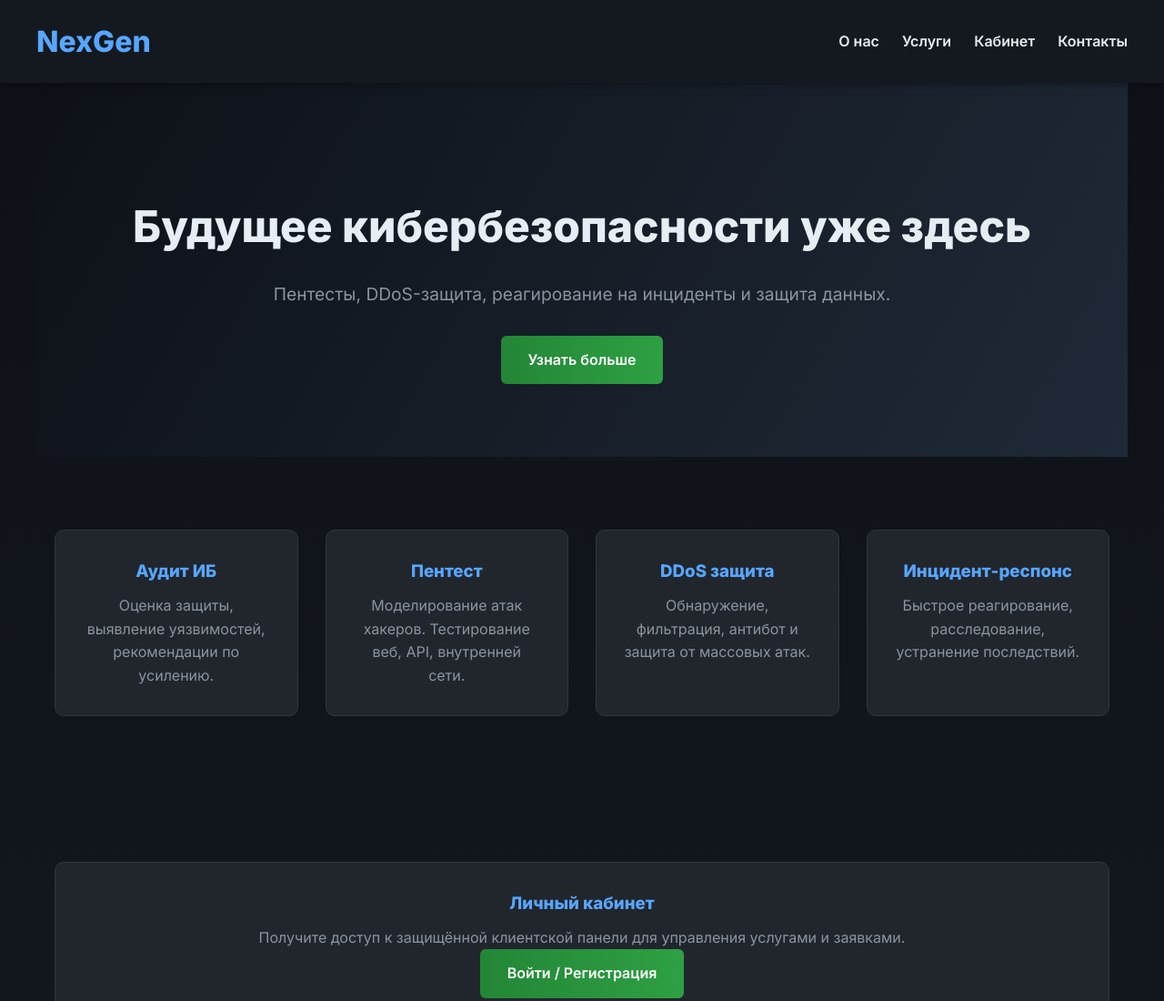
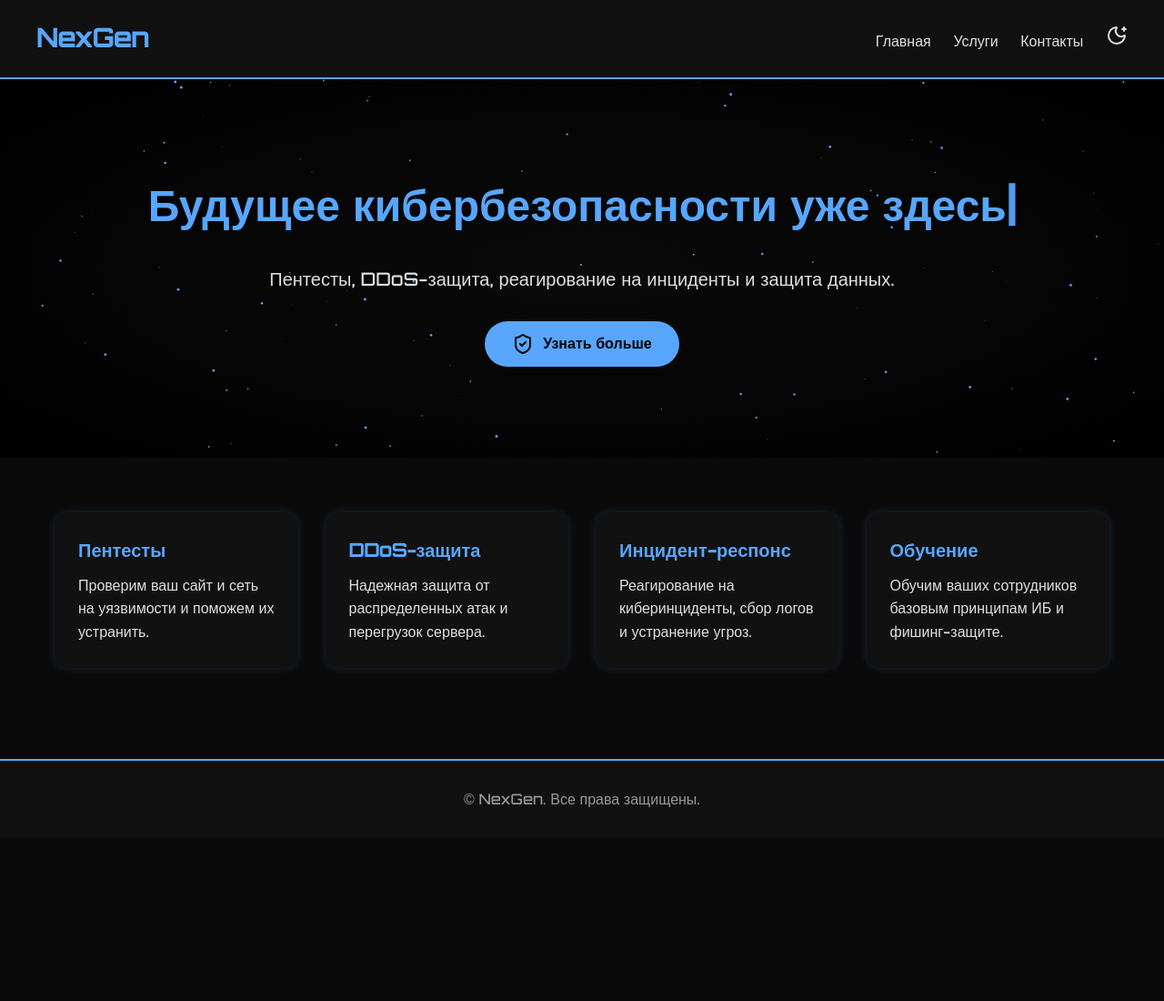
Before and after one commit to yestaevv/yestaevv, a plain HTML site: page index.html in a window 1280 px wide. Shown: the top 1100 px of the page at 91% size. After the commit the page ends 921 px from the top, so only its background shows below. Drawn offline with nearby package versions, Linux system fonts and the light colour scheme.

Commit message:
Update index.html

```diff
--- a/index.html
+++ b/index.html
@@ -3,242 +3,340 @@
 <head>
   <meta charset="UTF-8" />
   <meta name="viewport" content="width=device-width, initial-scale=1.0" />
-  <title>NexGen CyberDefence</title>
-  <link href="https://fonts.googleapis.com/css2?family=Inter:wght@400;600;800&display=swap" rel="stylesheet">
+  <title>NexGen</title>
+  <link href="https://fonts.googleapis.com/css2?family=Orbitron:wght@500&display=swap" rel="stylesheet" />
+  <script src="https://unpkg.com/lucide@latest"></script>
+  <link href="https://unpkg.com/aos@2.3.4/dist/aos.css" rel="stylesheet">
   <style>
+    :root {
+      --color-bg: #0a0a0a;
+      --color-card: #111;
+      --color-accent: #58a6ff;
+      --color-text: #e0e0e0;
+    }
+
+    body.light {
+      --color-bg: #f7f7f7;
+      --color-card: #fff;
+      --color-accent: #007bff;
+      --color-text: #222;
+    }
+
     * {
+      box-sizing: border-box;
       margin: 0;
       padding: 0;
-      box-sizing: border-box;
     }
 
     body {
-      font-family: 'Inter', sans-serif;
-      background: linear-gradient(180deg, #0d1117, #161b22);
-      color: #e6edf3;
+      font-family: 'Orbitron', sans-serif;
+      background-color: var(--color-bg);
+      color: var(--color-text);
       line-height: 1.6;
-      scroll-behavior: smooth;
+      transition: background-color 0.3s, color 0.3s;
     }
 
     header {
-      background: rgba(22, 27, 34, 0.9);
-      backdrop-filter: blur(10px);
-      padding: 20px 40px;
       display: flex;
       justify-content: space-between;
       align-items: center;
-      position: sticky;
-      top: 0;
-      z-index: 1000;
-      box-shadow: 0 0 10px rgba(0,0,0,0.5);
+      padding: 20px 40px;
+      background-color: #111;
+      border-bottom: 2px solid var(--color-accent);
     }
 
-    .logo h1 {
-      font-size: 2em;
-      color: #58a6ff;
-    }
-
-    .nav-links {
-      display: flex;
-      gap: 25px;
+    .logo {
+      font-size: 28px;
+      font-weight: bold;
+      color: var(--color-accent);
     }
 
     .nav-links a {
-      color: #e6edf3;
+      color: var(--color-text);
       text-decoration: none;
-      font-weight: 600;
+      margin-left: 20px;
+      font-weight: 500;
+      position: relative;
       transition: color 0.3s;
     }
 
     .nav-links a:hover {
-      color: #58a6ff;
+      color: var(--color-accent);
+      text-shadow: 0 0 6px var(--color-accent), 0 0 12px var(--color-accent);
+    }
+
+    .theme-toggle {
+      cursor: pointer;
+      margin-left: 20px;
     }
 
     .hero {
+      position: relative;
+      overflow: hidden;
       text-align: center;
-      padding: 120px 20px 80px;
-      background: linear-gradient(120deg, #0d1117, #1f2937);
-      animation: fadeIn 1s ease-in;
+      padding: 100px 20px;
+      background: radial-gradient(ellipse at center, #0a0a0a 0%, #000000 100%);
+      transform-style: preserve-3d;
+      perspective: 1000px;
+    }
+
+    #stars {
+      position: absolute;
+      top: 0;
+      left: 0;
+      z-index: 0;
+      width: 100%;
+      height: 100%;
+    }
+
+    .hero h2,
+    .hero p,
+    .hero a {
+      position: relative;
+      z-index: 1;
+      transition: transform 0.2s;
     }
 
     .hero h2 {
-      font-size: 3em;
-      font-weight: 800;
+      font-size: 48px;
       margin-bottom: 20px;
+      color: var(--color-accent);
     }
 
     .hero p {
-      font-size: 1.2em;
-      color: #8b949e;
+      font-size: 20px;
       margin-bottom: 30px;
     }
 
     .button {
-      background: linear-gradient(90deg, #238636, #2ea043);
-      color: #fff;
-      padding: 14px 30px;
+      background: var(--color-accent);
+      color: #000;
+      padding: 12px 30px;
       border: none;
-      border-radius: 6px;
-      font-weight: 600;
-      font-size: 1em;
+      border-radius: 30px;
+      text-decoration: none;
+      font-weight: bold;
       transition: 0.3s;
-      cursor: pointer;
-      text-decoration: none;
-      display: inline-block;
+      display: inline-flex;
+      align-items: center;
+      gap: 10px;
     }
 
     .button:hover {
-      background: linear-gradient(90deg, #2ea043, #238636);
+      background: #0051cc;
+      box-shadow: 0 0 10px var(--color-accent), 0 0 20px var(--color-accent);
+      transform: scale(1.05);
     }
 
-    section {
-      padding: 80px 20px;
+    main {
+      padding: 60px 20px;
       max-width: 1200px;
-      margin: auto;
+      margin: 0 auto;
     }
 
-    .services, .steps, .contact, .clients {
+    .services {
       display: grid;
-      grid-template-columns: repeat(auto-fit, minmax(260px, 1fr));
+      grid-template-columns: repeat(auto-fit, minmax(250px, 1fr));
       gap: 30px;
-      animation: fadeInUp 0.7s ease;
     }
 
     .card {
-      background: #21262d;
-      padding: 30px;
-      border-radius: 10px;
-      border: 1px solid #30363d;
-      transition: 0.3s;
-      text-align: center;
+      background-color: var(--color-card);
+      padding: 25px;
+      border-radius: 15px;
+      box-shadow: 0 0 10px rgba(88, 166, 255, 0.2);
+      transition: transform 0.3s, box-shadow 0.3s;
+      border: 1px solid transparent;
     }
 
     .card:hover {
-      transform: translateY(-8px);
-      box-shadow: 0 0 20px rgba(88,166,255,0.3);
+      transform: translateY(-5px);
+      border-color: var(--color-accent);
+      box-shadow: 0 0 15px var(--color-accent);
     }
 
     .card h3 {
-      color: #58a6ff;
       margin-bottom: 10px;
-    }
-
-    .card p {
-      color: #8b949e;
+      font-size: 20px;
+      color: var(--color-accent);
     }
 
     footer {
-      background: #0d1117;
       text-align: center;
-      padding: 30px;
-      color: #6e7681;
-      border-top: 1px solid #30363d;
-      font-size: 0.9em;
+      padding: 30px 20px;
+      background-color: #111;
+      border-top: 2px solid var(--color-accent);
+      margin-top: 40px;
     }
 
-    @keyframes fadeIn {
-      from { opacity: 0; transform: translateY(-20px); }
-      to { opacity: 1; transform: translateY(0); }
+    footer p {
+      color: #999;
     }
 
-    @keyframes fadeInUp {
-      from { opacity: 0; transform: translateY(40px); }
-      to { opacity: 1; transform: translateY(0); }
+#typewriter {
+  display: inline-block;
+  font-size: 48px;
+  color: var(--color-accent);
+  white-space: nowrap;
+  overflow: hidden;
 }
 
-    @media (max-width: 768px) {
-      .nav-links {
-        flex-direction: column;
-        align-items: center;
+#cursor {
+  display: inline-block;
+  animation: blink 0.8s infinite;
+  color: var(--color-accent);
 }
-      .hero h2 {
-        font-size: 2em;
+
+@keyframes blink {
+  0%, 100% { opacity: 1; }
+  50% { opacity: 0; }
 }
-    }
+
+
+
   </style>
 </head>
 <body>
-
   <header>
-    <div class="logo"><h1>NexGen</h1></div>
+    <div class="logo">NexGen</div>
     <nav class="nav-links">
-      <a href="about.html">О нас</a>
-      <a href="services.html">Услуги</a>
-      <a href="account.html">Кабинет</a>
-      <a href="contact.html">Контакты</a>
+      <a href="#">Главная</a>
+      <a href="#">Услуги</a>
+      <a href="#">Контакты</a>
+      <span class="theme-toggle" id="themeToggle" title="Сменить тему">
+        <i data-lucide="moon-star"></i>
+      </span>
     </nav>
   </header>
 
-  <section class="hero">
-    <h2>Будущее кибербезопасности уже здесь</h2>
+  <section class="hero" id="hero">
+    <canvas id="stars"></canvas>
+    <h2 id="typewriter"><span id="typed-text"></span><span id="cursor">|</span></h2>
     <p>Пентесты, DDoS-защита, реагирование на инциденты и защита данных.</p>
-    <a href="#services" class="button">Узнать больше</a>
+    <a href="#" class="button"><i data-lucide="shield-check"></i>Узнать больше</a>
   </section>
 
-  <section id="services" class="services">
-    <div class="card">
-      <h3>Аудит ИБ</h3>
-      <p>Оценка защиты, выявление уязвимостей, рекомендации по усилению.</p>
+  <main>
+    <section class="services">
+      <div class="card" data-aos="fade-up">
+        <h3>Пентесты</h3>
+        <p>Проверим ваш сайт и сеть на уязвимости и поможем их устранить.</p>
       </div>
-    <div class="card">
-      <h3>Пентест</h3>
-      <p>Моделирование атак хакеров. Тестирование веб, API, внутренней сети.</p>
+      <div class="card" data-aos="fade-up" data-aos-delay="100">
+        <h3>DDoS-защита</h3>
+        <p>Надежная защита от распределенных атак и перегрузок сервера.</p>
       </div>
-    <div class="card">
-      <h3>DDoS защита</h3>
-      <p>Обнаружение, фильтрация, антибот и защита от массовых атак.</p>
+      <div class="card" data-aos="fade-up" data-aos-delay="200">
+        <h3>Инцидент-респонс</h3>
+        <p>Реагирование на киберинциденты, сбор логов и устранение угроз.</p>
       </div>
-    <div class="card">
-      <h3>Инцидент-респонс</h3>
-      <p>Быстрое реагирование, расследование, устранение последствий.</p>
+      <div class="card" data-aos="fade-up" data-aos-delay="300">
+        <h3>Обучение</h3>
+        <p>Обучим ваших сотрудников базовым принципам ИБ и фишинг-защите.</p>
       </div>
     </section>
-
-  <section id="account" class="steps">
-    <div class="card">
-      <h3>Личный кабинет</h3>
-      <p>Получите доступ к защищённой клиентской панели для управления услугами и заявками.</p>
-      <a href="#" class="button">Войти / Регистрация</a>
-    </div>
-  </section>
-
-  <section class="clients">
-    <div class="card">
-      <h3>100+ клиентов</h3>
-      <p>Государственные и частные компании доверяют нам свою безопасность.</p>
-    </div>
-    <div class="card">
-      <h3>24/7 мониторинг</h3>
-      <p>Мы всегда на страже: отслеживание угроз и реагирование круглосуточно.</p>
-    </div>
-    <div class="card">
-      <h3>Эксперты в штате</h3>
-      <p>Сертифицированные специалисты с опытом работы в SOC, CERT, Red Team.</p>
-    </div>
-  </section>
-
-  <section id="contact" class="contact">
-    <div class="card">
-      <h3>Связаться с нами</h3>
-      <p>Email: office@ngcd.tech</p>
-      <p>Телефон: +7 (702) 798-99-57</p>
-      <p>Астана, ул. Әлихан Бөкейхан 25А</p>
-    </div>
-    <div class="card">
-      <h3>Реквизиты</h3>
-      <p>ТОО «NexGen CyberDefence»</p>
-      <p>БИН: 123456789012</p>
-      <p>Счёт: KZ0000000000000000</p>
-    </div>
-    <div class="card">
-      <h3>Работа с нами</h3>
-      <p>Ищем талантов в области ИБ: аналитиков, пентестеров, инженеров SOC.</p>
-    </div>
-  </section>
+  </main>
 
   <footer>
-    &copy; 2025 NexGen CyberDefence. Все права защищены.
+    <p>&copy; NexGen. Все права защищены.</p>
   </footer>
+
+  <script src="https://unpkg.com/aos@2.3.4/dist/aos.js"></script>
+  <script>
+    lucide.createIcons();
+    AOS.init();
+
+   // 3D параллакс эффект
+   // const hero = document.getElementById('hero');
+   // hero.addEventListener('mousemove', (e) => {
+    //  const x = (e.clientX / window.innerWidth - 0.5) * 20;
+    //  const y = (e.clientY / window.innerHeight - 0.5) * 20;
+    //  hero.querySelector('h2').style.transform = rotateY(${x}deg) rotateX(${-y}deg);
+    //  hero.querySelector('p').style.transform = translateX(${x}px) translateY(${y}px);
+  //  });
+
+//    hero.addEventListener('mouseleave', () => {
+ //     hero.querySelector('h2').style.transform = 'none';
+  //    hero.querySelector('p').style.transform = 'none';
+ //   });
+
+    // canvas stars
+    const canvas = document.getElementById('stars');
+    const ctx = canvas.getContext('2d');
+    let stars = [];
+
+    function resizeCanvas() {
+      canvas.width = window.innerWidth;
+      canvas.height = hero.offsetHeight;
+    }
+
+    function createStars(count) {
+      stars = [];
+      for (let i = 0; i < count; i++) {
+        stars.push({
+          x: Math.random() * canvas.width,
+          y: Math.random() * canvas.height,
+          radius: Math.random() * 1.5,
+          speed: Math.random() * 0.5 + 0.2
+        });
+      }
+    }
+
+    function animateStars() {
+      ctx.clearRect(0, 0, canvas.width, canvas.height);
+      ctx.fillStyle = '#58a6ff';
+      for (let star of stars) {
+        ctx.beginPath();
+        ctx.arc(star.x, star.y, star.radius, 0, 2 * Math.PI);
+        ctx.fill();
+        star.y += star.speed;
+        if (star.y > canvas.height) {
+          star.y = 0;
+          star.x = Math.random() * canvas.width;
+        }
+      }
+      requestAnimationFrame(animateStars);
+    }
+
+    window.addEventListener('resize', () => {
+      resizeCanvas();
+      createStars(120);
+    });
+
+    resizeCanvas();
+    createStars(120);
+    animateStars();
+
+    // Переключатель темы
+    const themeToggle = document.getElementById('themeToggle');
+    const currentTheme = localStorage.getItem('theme');
+    if (currentTheme === 'light') document.body.classList.add('light');
+
+    themeToggle.addEventListener('click', () => {
+      document.body.classList.toggle('light');
+      localStorage.setItem('theme', document.body.classList.contains('light') ? 'light' : 'dark');
+    });
+  </script>
+
+
+  <script>
+    const text = "Будущее кибербезопасности уже здесь";
+    const speed = 75;
+    let i = 0;
+
+    function typeWriter() {
+      const typedText = document.getElementById("typed-text");
+      if (i < text.length) {
+        typedText.innerHTML += text.charAt(i);
+        i++;
+        setTimeout(typeWriter, speed);
+      }
+    }
+
+    document.addEventListener("DOMContentLoaded", typeWriter);
+  </script>
+
+
 
 </body>
 </html>
```
Lines whose indentation alone changed are shown as unchanged.
